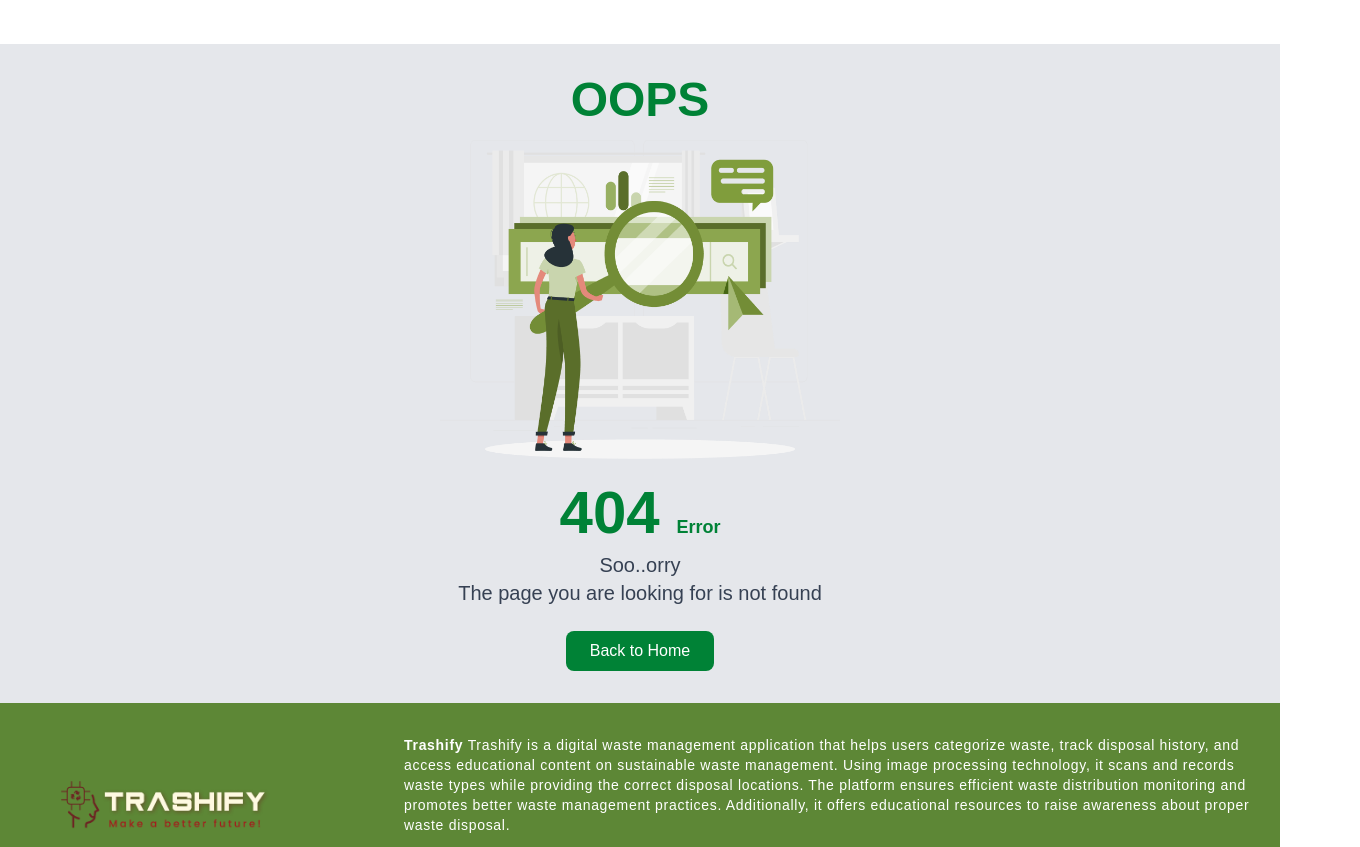
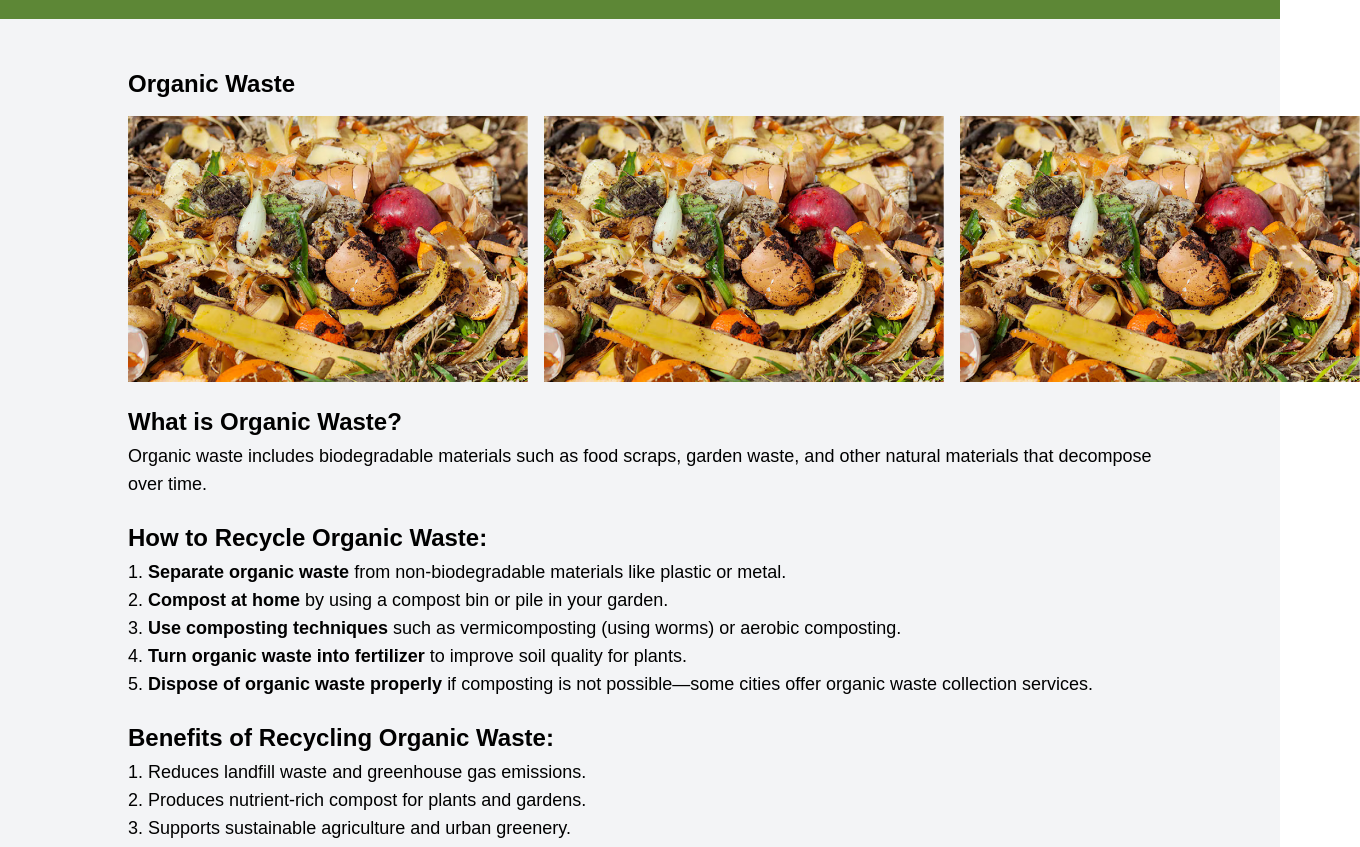
Before and after one commit to aDJi2003/Senior_Project_B3_05, a Next.js app in the folder frontend/: page /organicWaste in a window 1280 px wide. Before the commit this address had no page. Shown: the part 76-923 px from the top of the page, 1360 px wide, since content can reach past the window. Built offline with nearby package versions, Linux system fonts and the light colour scheme.

Commit message:
feat: add organic waste page

```diff
--- /dev/null
+++ b/frontend/src/app/organicWaste/page.js
@@ -0,0 +1,70 @@
+import Footer from '@/components/footer';
+import NavbarBackground from '@/components/navbar-background';
+import React from 'react';
+import Image from 'next/image';
+
+const images = ['/organic_waste.png', '/organic_waste.png', '/organic_waste.png'];
+
+const steps = [
+    { step: 'Separate organic waste', desc: 'from non-biodegradable materials like plastic or metal.' },
+    { step: 'Compost at home', desc: 'by using a compost bin or pile in your garden.' },
+    { step: 'Use composting techniques', desc: 'such as vermicomposting (using worms) or aerobic composting.' },
+    { step: 'Turn organic waste into fertilizer', desc: 'to improve soil quality for plants.' },
+    { step: 'Dispose of organic waste properly', desc: 'if composting is not possible—some cities offer organic waste collection services.' }
+];
+
+const benefits = [
+    'Reduces landfill waste and greenhouse gas emissions.',
+    'Produces nutrient-rich compost for plants and gardens.',
+    'Supports sustainable agriculture and urban greenery.',
+    'Helps manage household waste in an eco-friendly way.'
+];
+
+const Section = ({ title, children }) => (
+    <div className='flex flex-col gap-1 mb-[3vh]'>
+        <h2 className='text-black text-2xl font-semibold'>{title}</h2>
+        {children}
+    </div>
+);
+
+const Page = () => {
+    return (
+        <div className='min-h-screen flex flex-col justify-between bg-gray-100 font-poppins'>
+            <NavbarBackground />
+            <div className='flex flex-col mt-[18vh] mx-[10vw] mb-[5vh]'>
+                <h2 className='text-black text-2xl font-semibold mb-[2vh]'>Organic Waste</h2>
+                <div className='w-full gap-4 flex items-center mb-[3vh]'>
+                    {images.map((src, index) => (
+                        <Image key={index} src={src} alt='organic_waste' width={400} height={300} />
+                    ))}
+                </div>
+
+                <Section title='What is Organic Waste?'>
+                    <p className='text-black font-light text-lg'>Organic waste includes biodegradable materials such as food scraps, garden waste,
+                    and other natural materials that decompose over time.</p>
+                </Section>
+
+                <Section title='How to Recycle Organic Waste:'>
+                    <ol className='font-light text-black text-lg'>
+                        {steps.map((item, index) => (
+                            <li key={index}>{index + 1}. <span className='font-bold'>{item.step}</span> {item.desc}</li>
+                        ))}
+                    </ol>
+                </Section>
+
+                <Section title='Benefits of Recycling Organic Waste:'>
+                    <ol className='font-light text-black text-lg'>
+                        {benefits.map((benefit, index) => (
+                            <li key={index}>{index + 1}. {benefit}</li>
+                        ))}
+                    </ol>
+                </Section>
+
+                <h3 className='text-black text-lg'><span className='font-bold'>Solution: </span>Use apps like Trashify to identify organic waste and learn how to compost or dispose of it properly for a more sustainable environment! 🌱♻️</h3>
+            </div>
+            <Footer />
+        </div>
+    );
+};
+
+export default Page;
```
Also changed, not shown: frontend/public/organic_waste.png (added).
